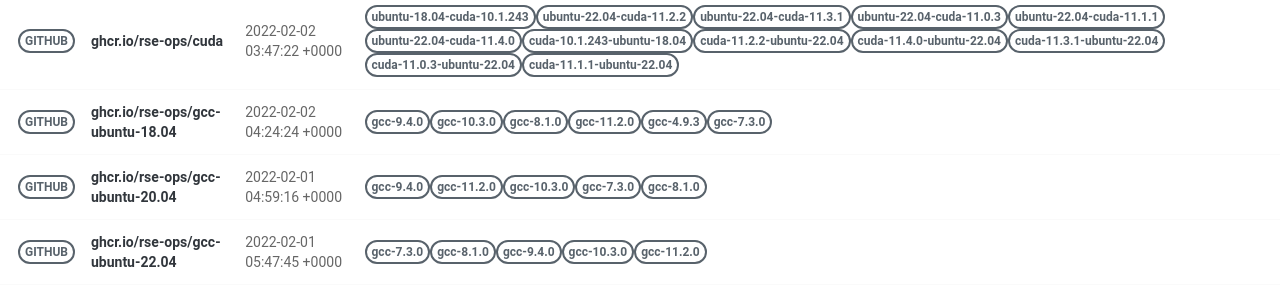
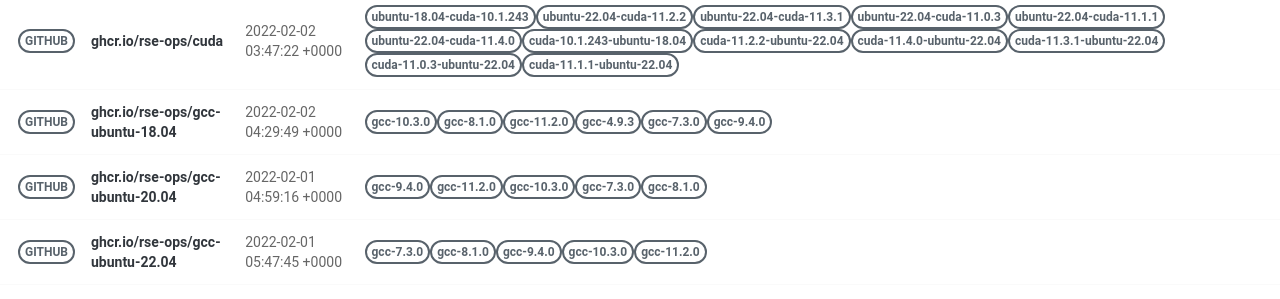
Before and after one commit to rse-ops/docker-images, a Jekyll site: the page built from pages/index.md, in a window 1280 px wide. Shown: the part 502-801 px from the top of the page. Built offline with Jekyll 4.4.1, drawn with Linux system fonts in a browser that asks for light colours; nearby versions of some CDN libraries.

Commit message:
Automated push to update library 2022-02-02

```diff
--- a/_library/ghcr.io-rse-ops-gcc-ubuntu-18.04.md
+++ b/_library/ghcr.io-rse-ops-gcc-ubuntu-18.04.md
@@ -1,14 +1,11 @@
 ---
 layout: container
 name: ghcr.io/rse-ops/gcc-ubuntu-18.04
-updated_at: 2022-02-02 04:24:24.244349
+updated_at: 2022-02-02 04:29:49.663610
 
 
 container_url: https://github.com/orgs/rse-ops/packages/container/package/gcc-ubuntu-18.04
 versions:
- - tag: gcc-9.4.0
-   dockerfile: https://github.com/rse-ops/docker-images/blob/main/ubuntu/gcc/Dockerfile
-   manifest: https://crane.ggcr.dev/manifest/ghcr.io/rse-ops/gcc-ubuntu-18.04:gcc-9.4.0
  - tag: gcc-10.3.0
    dockerfile: https://github.com/rse-ops/docker-images/blob/main/ubuntu/gcc/Dockerfile
    manifest: https://crane.ggcr.dev/manifest/ghcr.io/rse-ops/gcc-ubuntu-18.04:gcc-10.3.0
```
Also changed, not shown: other parts of _library/ghcr.io-rse-ops-gcc-ubuntu-18.04.md (+3 -0 lines).
